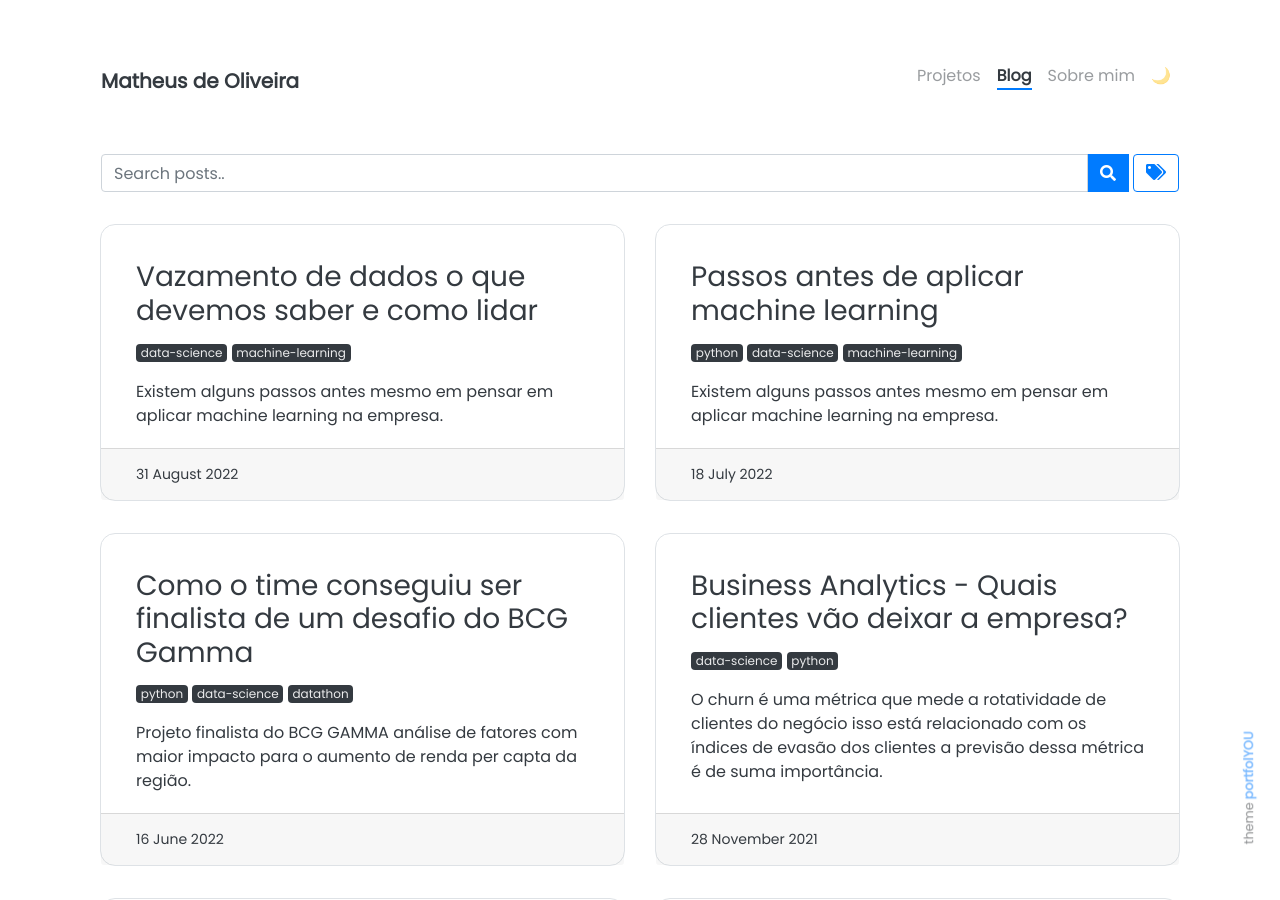
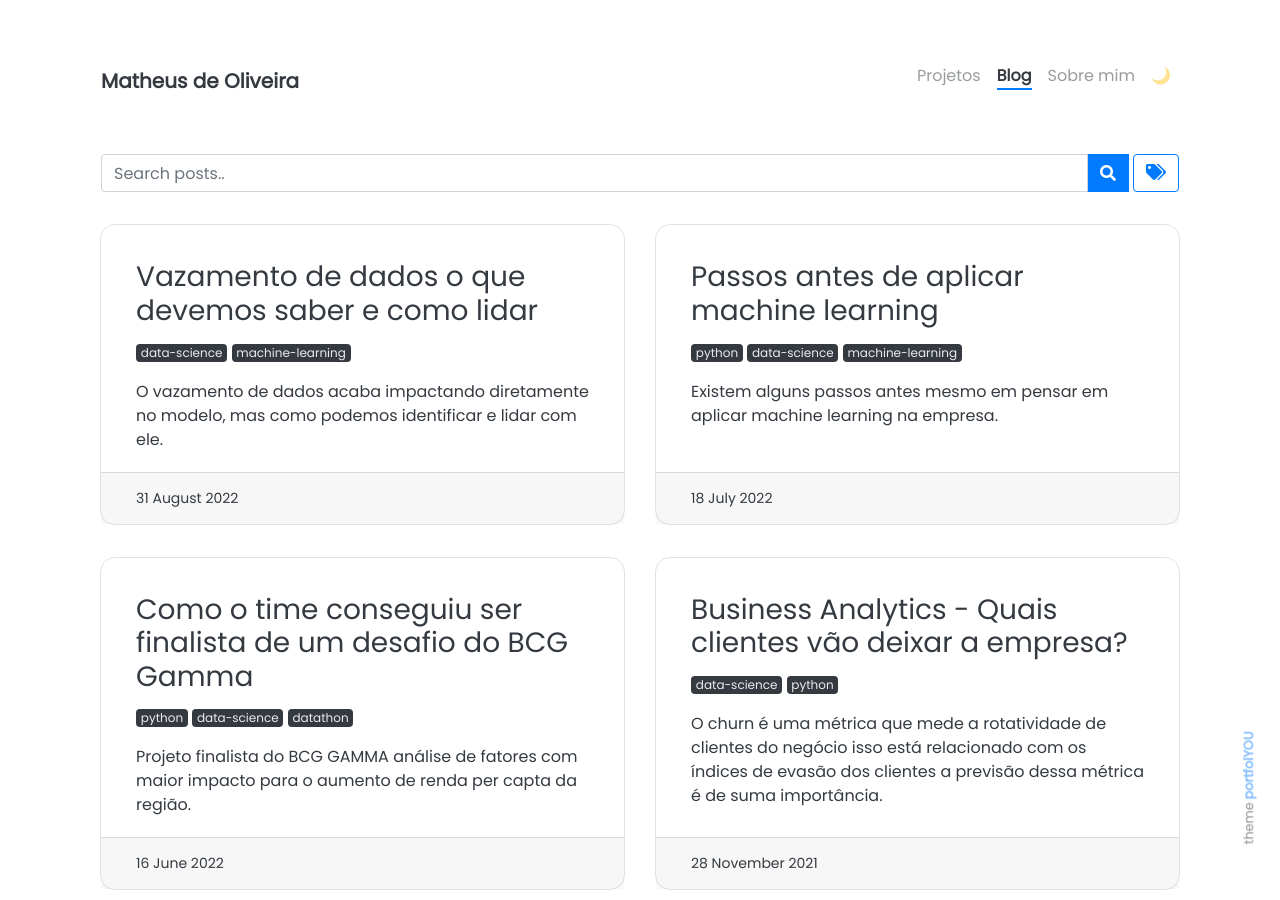
Before and after one commit to mathdeoliveira/mathdeoliveira.github.io, a Jekyll site: the page built from pages/blog.html, in a window 1280 px wide and 900 px high. Built offline with Jekyll 4.4.1, drawn with Linux system fonts in a browser that asks for light colours; nearby versions of some CDN libraries; comment, search, counter and statistics services are not loaded.

Commit message:
Update 2022-08-31-vazamento-dados-o-que-devemos-saber.md

```diff
--- a/_posts/2022-08-31-vazamento-dados-o-que-devemos-saber.md
+++ b/_posts/2022-08-31-vazamento-dados-o-que-devemos-saber.md
@@ -5,7 +5,7 @@ date: 2022-08-31
 image: https://i.imgur.com/4sIezyt.jpg
 tags: [data-science, machine-learning]
 comments: true
-description: Existem alguns passos antes mesmo em pensar em aplicar machine learning na empresa.
+description: O vazamento de dados acaba impactando diretamente no modelo, mas como podemos identificar e lidar com ele.
 ---
 
 <p align="center" width="60%">
```
